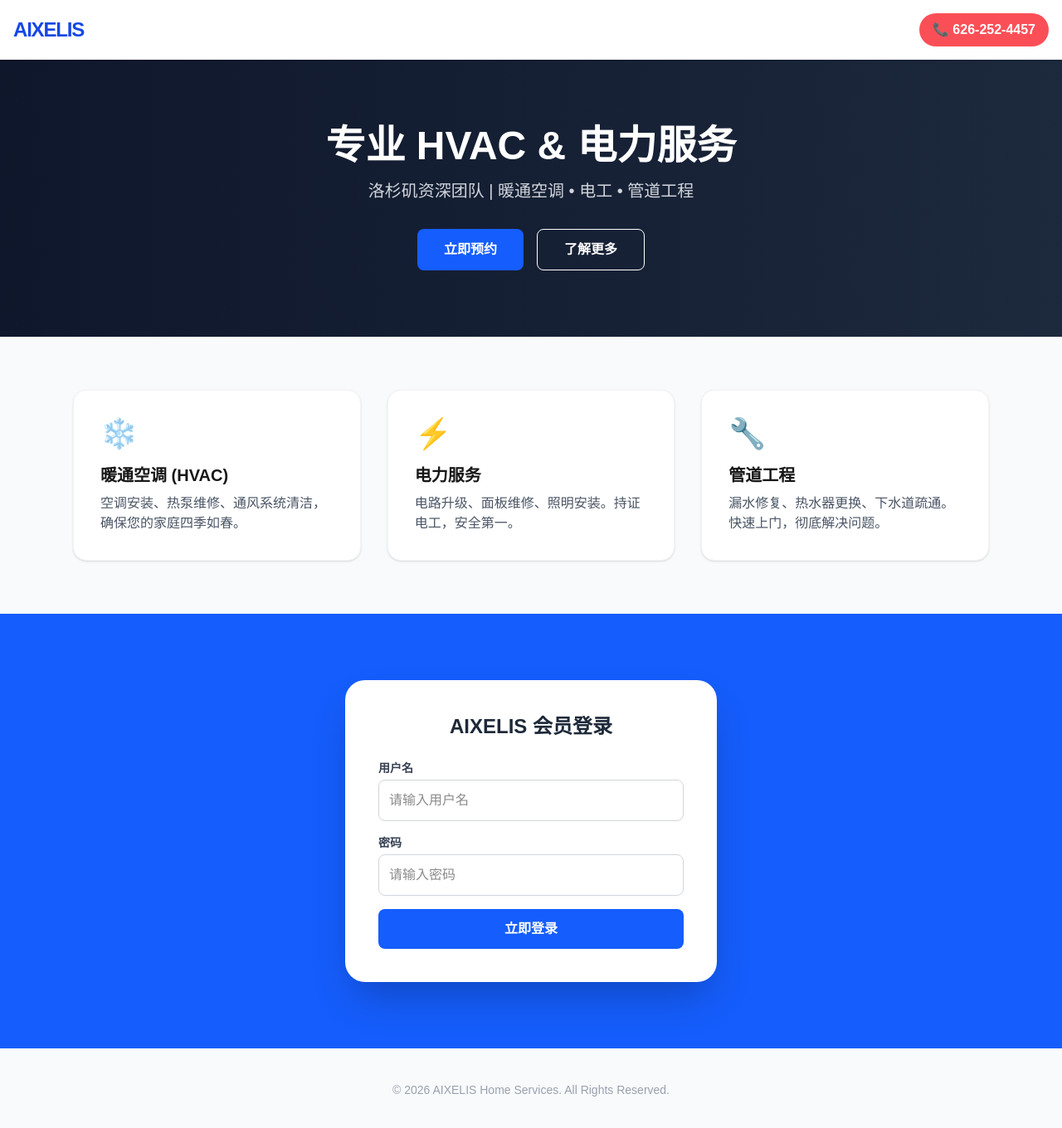
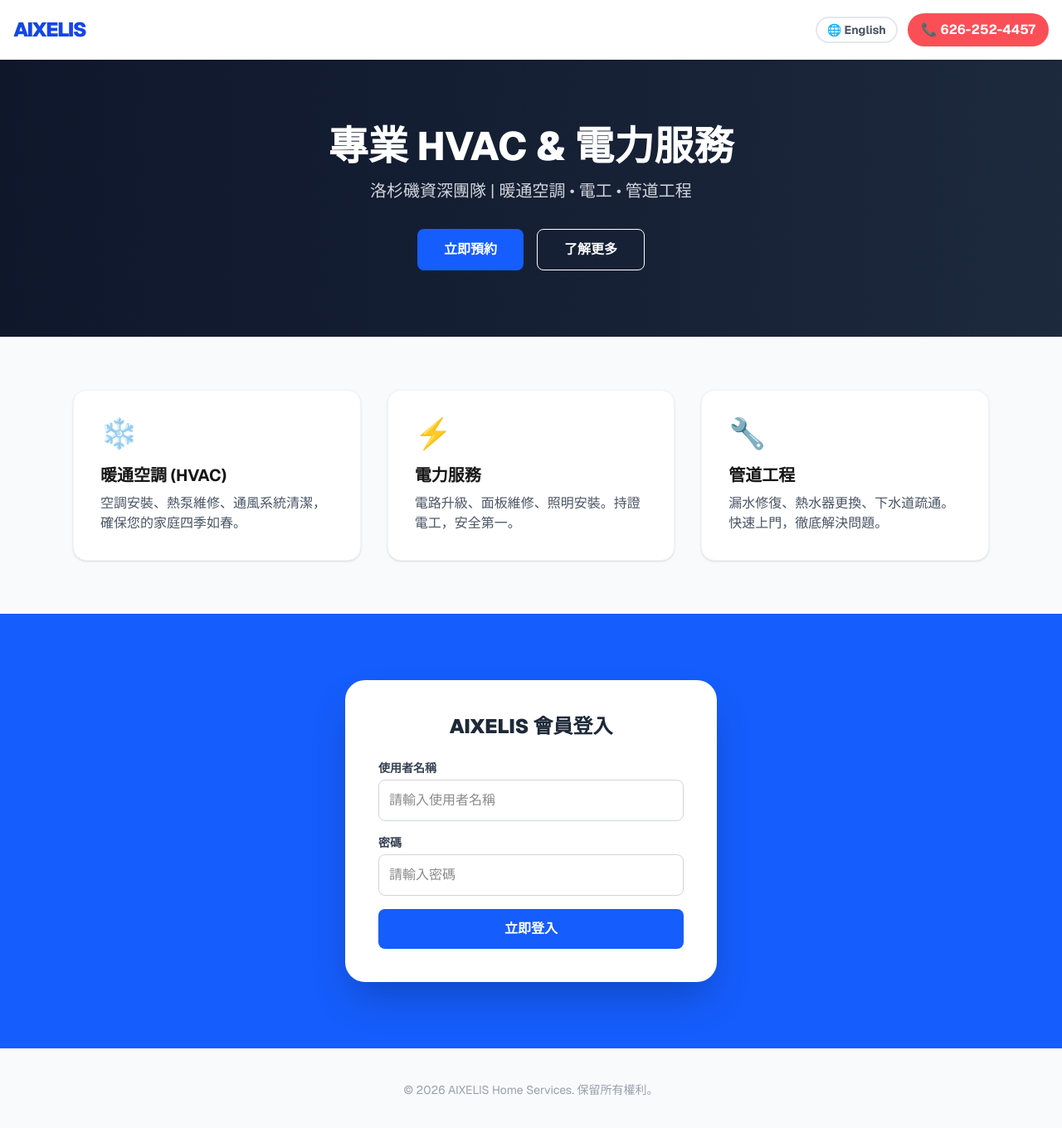
Before and after one commit to aixelis/aixelis-next-study, a Next.js app: page / in a window 1280 px wide. Shown: the top 1360 px of the page at 83% size. Built offline with nearby package versions, Linux system fonts and the light colour scheme.

Commit message:
繁体中文并加翻译按钮

```diff
--- a/app/page.tsx
+++ b/app/page.tsx
@@ -1,9 +1,63 @@
 'use client';
 
-import { useState } from 'react';
+import React, { useState } from 'react';
+
+// 定義所有的翻譯文本
+const translations = {
+  'zh-TW': {
+    navCall: '📞 626-252-4457',
+    langBtn: 'English',
+    heroTitle: '專業 HVAC & 電力服務',
+    heroSub: '洛杉磯資深團隊 | 暖通空調 • 電工 • 管道工程',
+    bookBtn: '立即預約',
+    learnBtn: '了解更多',
+    hvacTitle: '暖通空調 (HVAC)',
+    hvacDesc: '空調安裝、熱泵維修、通風系統清潔，確保您的家庭四季如春。',
+    elecTitle: '電力服務',
+    elecDesc: '電路升級、面板維修、照明安裝。持證電工，安全第一。',
+    plumbTitle: '管道工程',
+    plumbDesc: '漏水修復、熱水器更換、下水道疏通。快速上門，徹底解決問題。',
+    loginTitle: 'AIXELIS 會員登入',
+    userLabel: '使用者名稱',
+    userPlaceholder: '請輸入使用者名稱',
+    passLabel: '密碼',
+    passPlaceholder: '請輸入密碼',
+    loginBtn: '立即登入',
+    loginSuccess: '✅ 登入成功',
+    loginFail: '❌ 登入失敗: ',
+    footer: '© 2026 AIXELIS Home Services. 保留所有權利。'
+  },
+  'en': {
+    navCall: '📞 626-252-4457',
+    langBtn: '繁體中文',
+    heroTitle: 'Expert HVAC & Electrical Services',
+    heroSub: 'Experienced LA Team | HVAC • Electrical • Plumbing',
+    bookBtn: 'Book Now',
+    learnBtn: 'Learn More',
+    hvacTitle: 'HVAC Services',
+    hvacDesc: 'AC installation, heat pump repair, and ventilation cleaning to keep your home comfortable year-round.',
+    elecTitle: 'Electrical Services',
+    elecDesc: 'Circuit upgrades, panel repairs, lighting installation. Licensed electricians, safety first.',
+    plumbTitle: 'Plumbing Services',
+    plumbDesc: 'Leak repair, water heater replacement, drain cleaning. Fast service, problems solved.',
+    loginTitle: 'AIXELIS Member Login',
+    userLabel: 'Username',
+    userPlaceholder: 'Enter your username',
+    passLabel: 'Password',
+    passPlaceholder: 'Enter your password',
+    loginBtn: 'Login',
+    loginSuccess: '✅ Login Successful',
+    loginFail: '❌ Login Failed: ',
+    footer: '© 2026 AIXELIS Home Services. All Rights Reserved.'
+  }
+};
 
 export default function Home() {
-  // === 登录逻辑部分 ===
+  // === 語言切換邏輯 ===
+  const [lang, setLang] = useState<'zh-TW' | 'en'>('zh-TW');
+  const t = translations[lang]; // 根據當前語言獲取對應的文本
+
+  // === 登入邏輯部分 ===
   const [username, setUsername] = useState('');
   const [password, setPassword] = useState('');
   const [message, setMessage] = useState('');
@@ -17,83 +71,92 @@ export default function Home() {
     });
     const data = await res.json();
     if (data.success) {
-      setMessage('✅ 登录成功');
+      setMessage(t.loginSuccess);
     } else {
-      setMessage('❌ 登录失败: ' + data.error);
+      setMessage(t.loginFail + (data.error || ''));
     }
   };
 
-  // === 页面渲染部分 ===
+  // === 頁面渲染部分 ===
   return (
-    <main className="min-h-screen bg-gray-50">
-      {/* 1. 导航栏 */}
+    <main className="min-h-screen bg-gray-50 font-sans">
+      {/* 1. 導航欄 (加入語言切換按鈕) */}
       <nav className="p-4 bg-white shadow-sm flex justify-between items-center sticky top-0 z-50">
         <div className="text-2xl font-black text-blue-700 tracking-tighter">AIXELIS</div>
-        <a href="tel:626-252-4457" className="bg-red-500 text-white px-4 py-2 rounded-full animate-pulse font-bold">
-          📞 626-252-4457
-        </a>
+        <div className="flex gap-3 items-center">
+          {/* 語言切換按鈕 */}
+          <button
+            onClick={() => setLang(lang === 'zh-TW' ? 'en' : 'zh-TW')}
+            className="text-sm font-bold text-gray-600 border-2 border-gray-200 px-3 py-1 rounded-full hover:bg-gray-100 transition"
+          >
+            🌐 {t.langBtn}
+          </button>
+          <a href="tel:626-252-4457" className="bg-red-500 text-white px-4 py-2 rounded-full animate-pulse font-bold text-sm md:text-base">
+            {t.navCall}
+          </a>
+        </div>
       </nav>
 
-      {/* 2. 老网页的 Hero 海报区 */}
+      {/* 2. 海報區 */}
       <section className="bg-gradient-to-r from-slate-900 to-slate-800 text-white py-20 px-6 text-center">
-        <h2 className="text-4xl md:text-5xl font-extrabold mb-4">专业 HVAC & 电力服务</h2>
-        <p className="text-xl text-gray-300 mb-8">洛杉矶资深团队 | 暖通空调 • 电工 • 管道工程</p>
+        <h2 className="text-4xl md:text-5xl font-extrabold mb-4">{t.heroTitle}</h2>
+        <p className="text-xl text-gray-300 mb-8">{t.heroSub}</p>
         <div className="flex flex-wrap justify-center gap-4">
-          <button className="bg-blue-600 hover:bg-blue-700 px-8 py-3 rounded-lg font-bold transition">立即预约</button>
-          <button className="border border-white hover:bg-white hover:text-slate-900 px-8 py-3 rounded-lg font-bold transition">了解更多</button>
+          <button className="bg-blue-600 hover:bg-blue-700 px-8 py-3 rounded-lg font-bold transition">{t.bookBtn}</button>
+          <button className="border border-white hover:bg-white hover:text-slate-900 px-8 py-3 rounded-lg font-bold transition">{t.learnBtn}</button>
         </div>
       </section>
 
-      {/* 3. 老网页的服务板块 */}
+      {/* 3. 服務板塊 */}
       <section className="max-w-6xl mx-auto py-16 px-6 grid md:grid-cols-3 gap-8">
         <div className="bg-white p-8 rounded-2xl shadow-sm border border-gray-100">
           <div className="text-4xl mb-4">❄️</div>
-          <h3 className="text-xl font-bold mb-2">暖通空调 (HVAC)</h3>
-          <p className="text-gray-600">空调安装、热泵维修、通风系统清洁，确保您的家庭四季如春。</p>
+          <h3 className="text-xl font-bold mb-2">{t.hvacTitle}</h3>
+          <p className="text-gray-600">{t.hvacDesc}</p>
         </div>
         <div className="bg-white p-8 rounded-2xl shadow-sm border border-gray-100">
           <div className="text-4xl mb-4">⚡</div>
-          <h3 className="text-xl font-bold mb-2">电力服务</h3>
-          <p className="text-gray-600">电路升级、面板维修、照明安装。持证电工，安全第一。</p>
+          <h3 className="text-xl font-bold mb-2">{t.elecTitle}</h3>
+          <p className="text-gray-600">{t.elecDesc}</p>
         </div>
         <div className="bg-white p-8 rounded-2xl shadow-sm border border-gray-100">
           <div className="text-4xl mb-4">🔧</div>
-          <h3 className="text-xl font-bold mb-2">管道工程</h3>
-          <p className="text-gray-600">漏水修复、热水器更换、下水道疏通。快速上门，彻底解决问题。</p>
+          <h3 className="text-xl font-bold mb-2">{t.plumbTitle}</h3>
+          <p className="text-gray-600">{t.plumbDesc}</p>
         </div>
       </section>
 
-      {/* 4. 会员登录区 (自带逻辑) */}
+      {/* 4. 會員登入區 */}
       <section className="bg-blue-600 py-20 px-6">
         <div className="max-w-md mx-auto bg-white rounded-3xl p-10 shadow-2xl">
-          <h2 className="text-2xl font-black text-center text-gray-800 mb-6">AIXELIS 会员登录</h2>
+          <h2 className="text-2xl font-black text-center text-gray-800 mb-6">{t.loginTitle}</h2>
           <form onSubmit={handleLogin} className="space-y-4">
             <div>
-              <label className="block text-sm font-bold text-gray-700 mb-1">用户名</label>
+              <label className="block text-sm font-bold text-gray-700 mb-1">{t.userLabel}</label>
               <input
                 type="text"
                 value={username}
                 onChange={e => setUsername(e.target.value)}
                 className="w-full p-3 border border-gray-300 rounded-lg focus:outline-none focus:ring-2 focus:ring-blue-500"
-                placeholder="请输入用户名"
+                placeholder={t.userPlaceholder}
               />
             </div>
             <div>
-              <label className="block text-sm font-bold text-gray-700 mb-1">密码</label>
+              <label className="block text-sm font-bold text-gray-700 mb-1">{t.passLabel}</label>
               <input
                 type="password"
                 value={password}
                 onChange={e => setPassword(e.target.value)}
                 className="w-full p-3 border border-gray-300 rounded-lg focus:outline-none focus:ring-2 focus:ring-blue-500"
-                placeholder="请输入密码"
+                placeholder={t.passPlaceholder}
               />
             </div>
             <button type="submit" className="w-full bg-blue-600 text-white font-bold py-3 px-4 rounded-lg hover:bg-blue-700 transition">
-              立即登录
+              {t.loginBtn}
             </button>
           </form>
           {message && (
-            <div className={`mt-4 p-3 rounded text-center font-bold ${message.includes('成功') ? 'bg-green-100 text-green-700' : 'bg-red-100 text-red-700'}`}>
+            <div className={`mt-4 p-3 rounded text-center font-bold ${message.includes('✅') ? 'bg-green-100 text-green-700' : 'bg-red-100 text-red-700'}`}>
               {message}
             </div>
           )}
@@ -101,7 +164,7 @@ export default function Home() {
       </section>
 
       <footer className="py-10 text-center text-gray-400 text-sm">
-        © 2026 AIXELIS Home Services. All Rights Reserved.
+        {t.footer}
       </footer>
     </main>
   );
```
